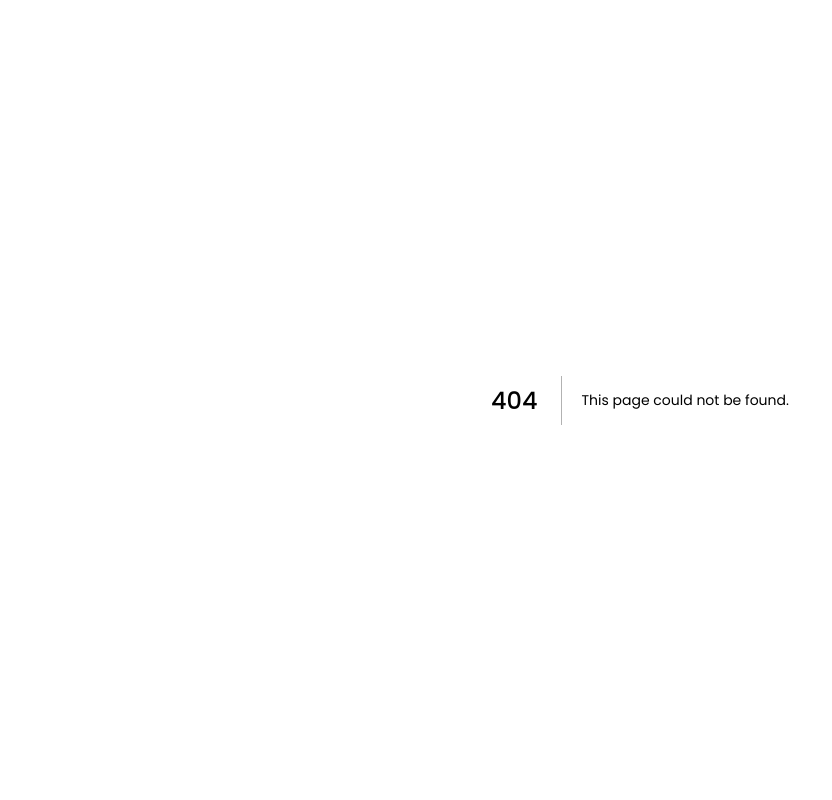
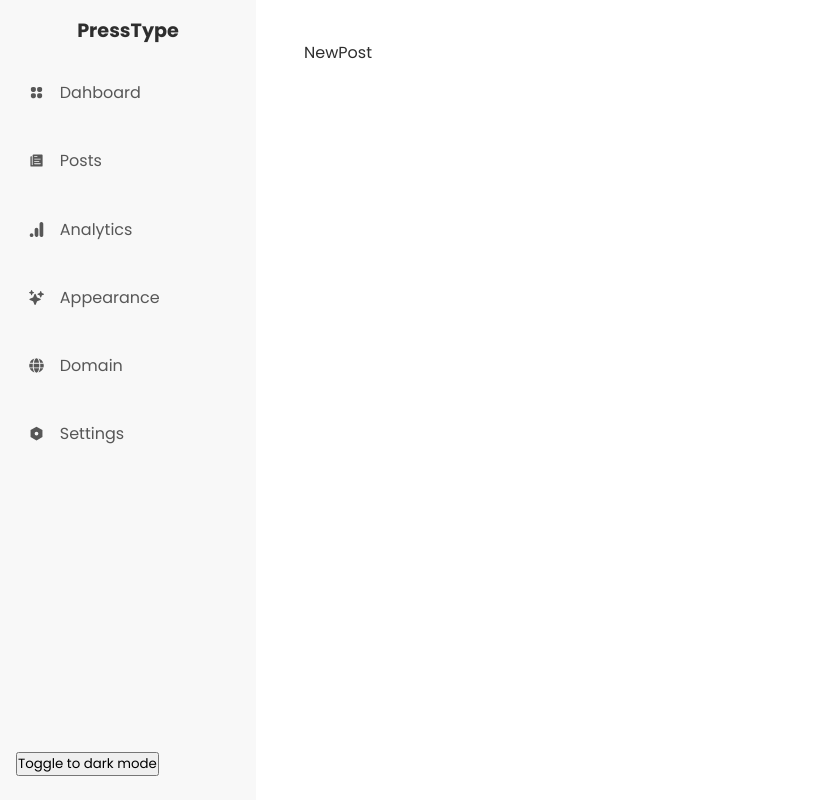
Before and after one commit to akinloluwami/presstype, a Next.js app: page /posts/new in a window 1280 px wide. Before the commit this address had no page. Shown: the whole page, without its empty margins (0-832 px from the left). Built offline with nearby package versions, Linux system fonts and the light colour scheme.

Commit message:
created new post page

```diff
--- /dev/null
+++ b/pages/posts/new/index.tsx
@@ -0,0 +1,8 @@
+import DashboardLayout from "@/layouts/dashboard_layout";
+import React from "react";
+
+const NewPost = () => {
+  return <DashboardLayout>NewPost</DashboardLayout>;
+};
+
+export default NewPost;
```
